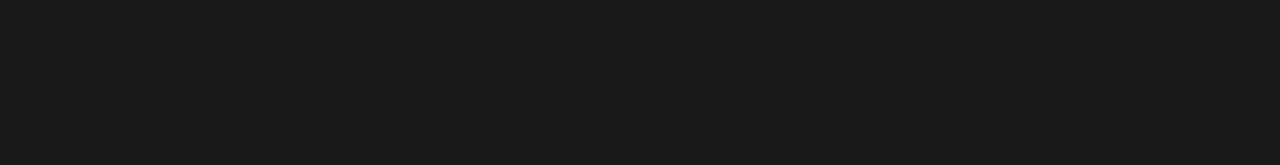
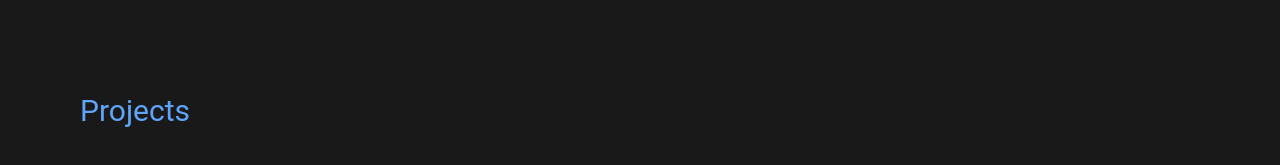
Before and after one commit to AndrewLin95/portfolio-nextjs, a Next.js app: page / in a window 1280 px wide. Shown: the part 583-748 px from the top of the page. Built offline with nearby package versions, Linux system fonts and the light colour scheme.

Commit message:
added projects component

```diff
--- /dev/null
+++ b/components/Projects/Projects.tsx
@@ -0,0 +1,9 @@
+const Projects = () => {
+  return (
+    <div>
+      <div className="text-3xl text-blue-400 py-6">Projects</div>
+    </div>
+  );
+};
+
+export default Projects;
--- a/pages/index.tsx
+++ b/pages/index.tsx
@@ -1,6 +1,7 @@
 import IntroductionStatement from '../components/IntroductionStatement';
 import About from '../components/About';
 import Technologies from '../components/Technologies';
+import Projects from '../components/Projects/Projects';
 import type { NextPage } from 'next';
 import Head from 'next/head';
 
@@ -17,6 +18,8 @@
       <About />
 
       <Technologies />
+
+      <Projects />
     </div>
 
     // <div className="flex min-h-screen flex-col items-center justify-center py-2">
```
